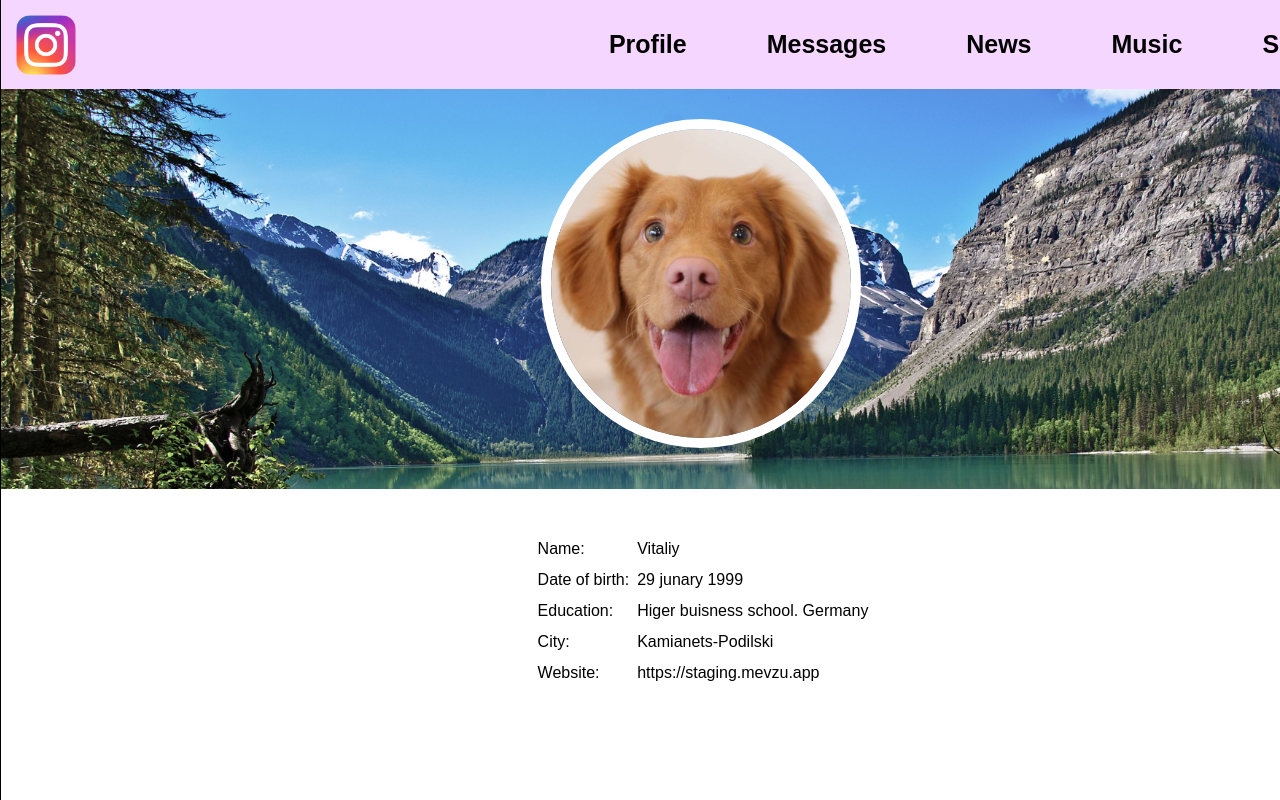
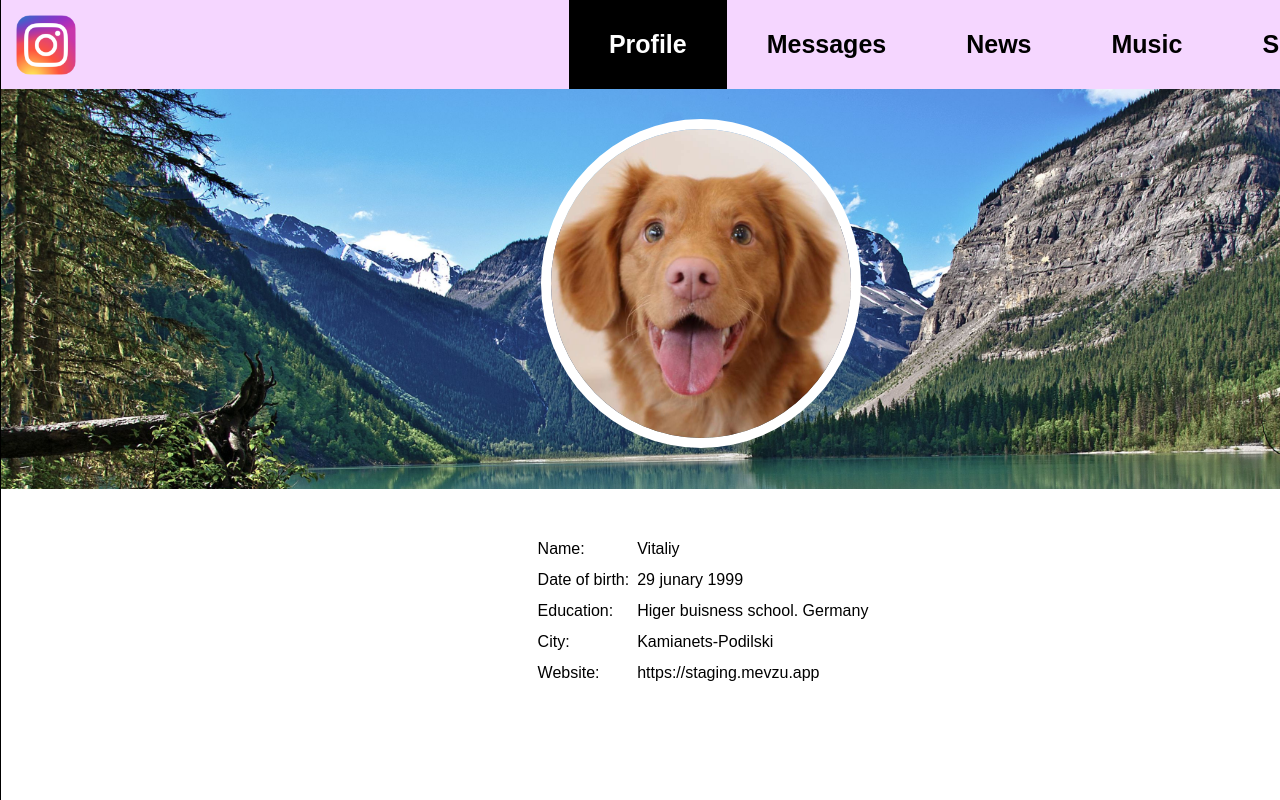
Before and after one commit to VitaliyHr/reactProj, a React (Create React App) app: page /profile in a window 1280 px wide. Shown: the top 800 px of the page. Built offline with nearby package versions, Linux system fonts and the light colour scheme.

Commit message:
added navLink #main

```diff
--- a/src/App.js
+++ b/src/App.js
@@ -7,8 +7,8 @@ import { Route, BrowserRouter } from 'react-router-dom';
 function App() {
   return (
     <div className="app">
-      <Header/>
       <BrowserRouter>
+        <Header/>
         <Route path='/profile' component={Profile}/>
         <Route path='/chat' component={Chat}/>
       </BrowserRouter>
--- a/src/components/header/menu/Menu.js
+++ b/src/components/header/menu/Menu.js
@@ -1,4 +1,5 @@
 import React from 'react';
+import { NavLink } from 'react-router-dom';
 import style from './Menu.module.css';
 
 function Menu () {
@@ -6,19 +7,19 @@ function Menu () {
     <div className={style.menu}>
         <ul>
           <li className={style.menu__item}>
-            <a href="/profile" className={style.menu__href}>Profile</a>
+            <NavLink to='/profile' activeClassName={style.menu__href__active} className={style.menu__href}>Profile</NavLink>
           </li>
           <li className={style.menu__item}>
-            <a href="/chat" className={style.menu__href}>Messages</a>
+            <NavLink to='/chat' activeClassName={style.menu__href__active} className={style.menu__href}>Messages</NavLink>
           </li>
           <li className={style.menu__item}>
-            <a href="/news" className={style.menu__href}>News</a>
+            <NavLink to='/news' activeClassName={style.menu__href__active} className={style.menu__href}>News</NavLink>
           </li>
           <li className={style.menu__item}>
-            <a href="/music" className={style.menu__href}>Music</a>
+            <NavLink to='/music' activeClassName={style.menu__href__active} className={style.menu__href}>Music</NavLink>
           </li>
           <li className={style.menu__item}>
-            <a href="/settings" className={style.menu__href}>Settings</a>
+            <NavLink to="/settings" activeClassName={style.menu__href__active} className={style.menu__href}>Settings</NavLink>
           </li>
         </ul>
       </div>
--- a/src/components/header/menu/Menu.module.css
+++ b/src/components/header/menu/Menu.module.css
@@ -19,7 +19,7 @@
   font-family: Arial, Helvetica, sans-serif;
   font-weight: 700;
 }
-.menu__href:hover {
+.menu__href:hover, .menu__href__active {
   background: #000;
   color:#fff;
   transition-duration:0.5s;
```
Also changed, not shown: 1 other file (tests, documents, lock files or other folders).
